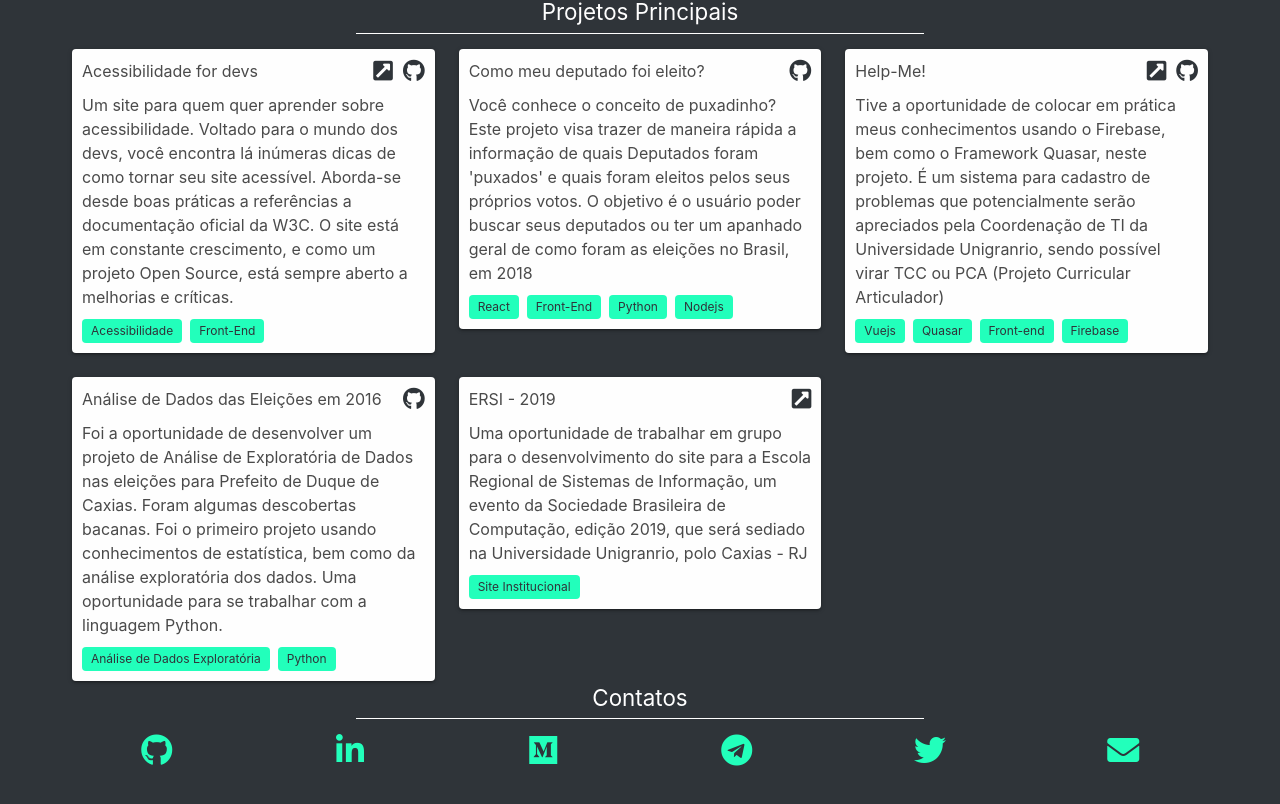
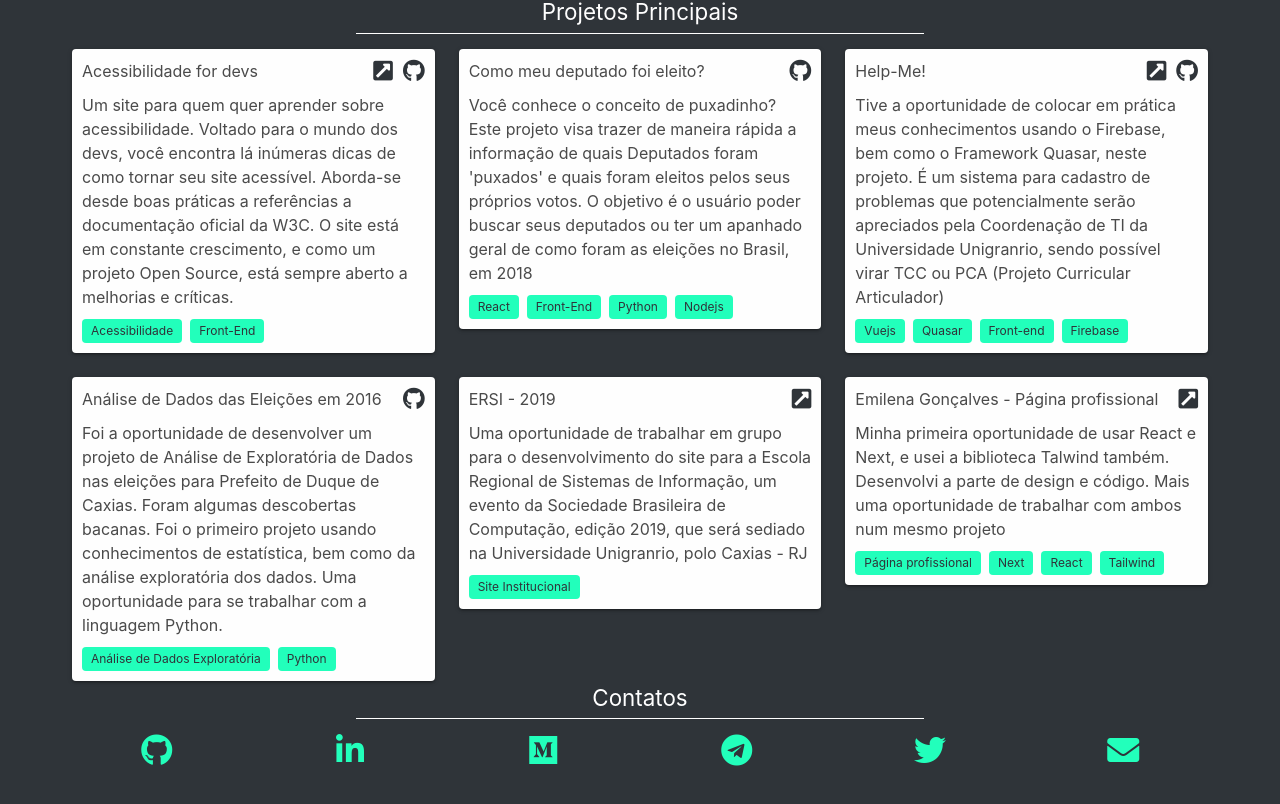
Before and after one commit to emanuelgsouza/emanuelgsouza.dev, a Nuxt app: page / in a window 1280 px wide. Shown: the part 587-1391 px from the top of the page. Built offline with nearby package versions, Linux system fonts and the light colour scheme.

Commit message:
add Emilena Goncalves project card

```diff
--- a/i18n/en.json
+++ b/i18n/en.json
@@ -44,6 +44,11 @@
       "name": "ERSI - 2019",
       "description": "An opportunity to be a part of the team that working on development of the site for the Escola Regional de Sistemas de Informação, an Sociedade Brasileira de Computação event, 2019 edition, which will be hosted at Unigranrio University, at Caxias",
       "tags": ["Institutional website"]
+    },
+    "project6": {
+      "name": "Emilena Gonçalves - Professional page",
+      "description": "An opportunity to use React and Next in a project. I used Tailwind too. I developed the design and code. One more opportunity to work with Design and Code in the same project",
+      "tags": ["Professional page", "Next", "React", "Tailwind"]
     }
   },
   "contacts": {
--- a/i18n/pt-br.json
+++ b/i18n/pt-br.json
@@ -44,6 +44,11 @@
       "name": "ERSI - 2019",
       "description": "Uma oportunidade de trabalhar em grupo para o desenvolvimento do site para a Escola Regional de Sistemas de Informação, um evento da Sociedade Brasileira de Computação, edição 2019, que será sediado na Universidade Unigranrio, polo Caxias - RJ",
       "tags": ["Site Institucional"]
+    },
+    "project6": {
+      "name": "Emilena Gonçalves - Página profissional",
+      "description": "Minha primeira oportunidade de usar React e Next, e usei a biblioteca Talwind também. Desenvolvi a parte de design e código. Mais uma oportunidade de trabalhar com ambos num mesmo projeto",
+      "tags": ["Página profissional", "Next", "React", "Tailwind"]
     }
   },
   "contacts": {
--- a/modules/Home/components/Projects/index.vue
+++ b/modules/Home/components/Projects/index.vue
@@ -63,6 +63,13 @@ export default {
           url: 'http://www.unigranrio.com.br/ersi2019/',
           repository: null,
           tags: this.$t('projects.project5.tags')
+        },
+        {
+          name: this.$t('projects.project6.name'),
+          description: this.$t('projects.project6.description'),
+          url: 'https://emilenagoncalves.com.br/',
+          repository: null,
+          tags: this.$t('projects.project6.tags')
         }
       ]
     }
```
